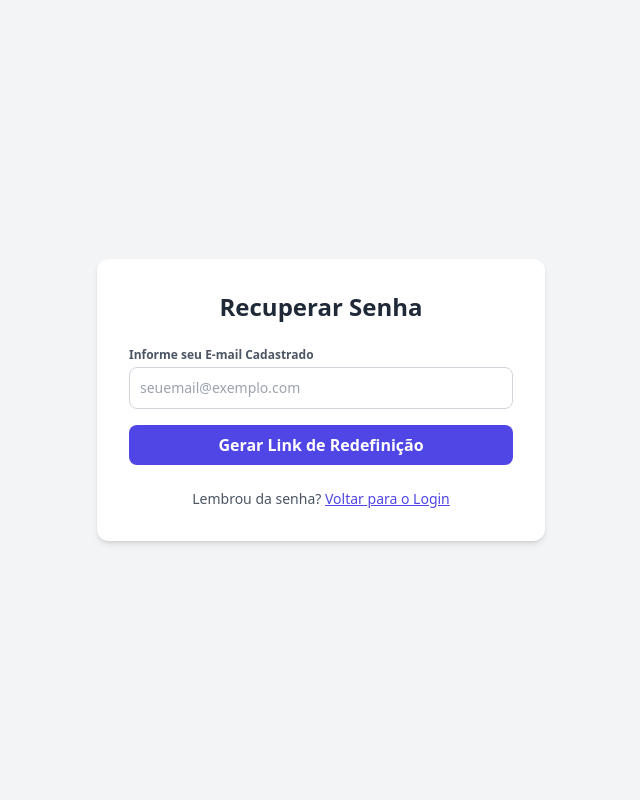
After one commit to leobrda/finance, a Django app: page /auth/esqueci-senha/ in a window 1280 px wide. The commit adds this page. Shown: the whole page, without its empty margins (319-959 px from the left). Run offline with Django 5.2, Linux system fonts and the light colour scheme; some libraries are stand-ins or nearby versions.

Commit message:
feat: implementa redefinicao de senha com geracao direta de token

```diff
--- a/accounts/urls.py
+++ b/accounts/urls.py
@@ -6,4 +6,13 @@ urlpatterns = [
     path('cadastro/', views.register_view, name='register'),
     path('login/', auth_views.LoginView.as_view(template_name='accounts/login.html'), name='login'),
     path('logout/', auth_views.LogoutView.as_view(), name='logout'),
+
+    # Rotas de redefinição sem depender de e-mail externo
+    path('esqueci-senha/', views.request_password_reset_view, name='password_reset_request'),
+    path('redefinir-senha/<uidb64>/<token>/', auth_views.PasswordResetConfirmView.as_view(
+            template_name='accounts/password_reset_confirm.html',
+            success_url='/auth/login/?reset=success'
+        ),
+        name='password_reset_confirm_direct'
+    ),
 ]
--- a/accounts/views.py
+++ b/accounts/views.py
@@ -1,5 +1,10 @@
 from django.shortcuts import render, redirect
 from django.contrib.auth import login
+from django.contrib.auth.models import User
+from django.contrib.auth.tokens import default_token_generator
+from django.utils.http import urlsafe_base64_encode
+from django.utils.encoding import force_bytes
+from django.urls import reverse
 from .forms import RegisterForm
 from .services import setup_new_user_workspaces
 
@@ -18,3 +23,28 @@ def register_view(request):
         form = RegisterForm()
 
     return render(request, 'accounts/register.html', {'form': form})
+
+
+def request_password_reset_view(request):
+    reset_url = None
+    user_found = False
+
+    if request.method == 'POST':
+        email = request.POST.get('email', '').strip()
+        user = User.objects.filter(email__iexact=email).first()
+
+        if user:
+            user_found = True
+            uid = urlsafe_base64_encode(force_bytes(user.pk))
+            token = default_token_generator.make_token(user)
+            # Monta a URL completa de redefinição
+            path = reverse('password_reset_confirm_direct', kwargs={'uidb64': uid, 'token': token})
+            reset_url = request.build_absolute_uri(path)
+        else:
+            user_found = False
+
+    return render(request, 'accounts/password_reset_request.html', {
+        'reset_url': reset_url,
+        'user_found': user_found,
+        'submitted': request.method == 'POST'
+    })
--- a/templates/accounts/login.html
+++ b/templates/accounts/login.html
@@ -14,6 +14,12 @@
             <button type="submit" class="w-full bg-emerald-600 text-white py-2 rounded-lg font-semibold hover:bg-emerald-700 transition">
                 Entrar
             </button>
+
+            <div class="text-right mt-2">
+                <a href="{% url 'password_reset_request' %}" class="text-xs text-gray-500 hover:text-indigo-600 underline">
+                    Esqueceu sua senha?
+                </a>
+            </div>
         </form>
         <p class="text-center text-sm text-gray-600 mt-4">
             Não possui conta? <a href="{% url 'register' %}" class="text-emerald-600 underline">Cadastre-se</a>
--- /dev/null
+++ b/templates/accounts/password_reset_request.html
@@ -0,0 +1,45 @@
+<!DOCTYPE html>
+<html lang="pt-br">
+<head>
+    <meta charset="UTF-8">
+    <title>Recuperar Senha - Gestão Financeira</title>
+    <script src="https://cdn.tailwindcss.com"></script>
+</head>
+<body class="bg-gray-100 flex items-center justify-center min-h-screen p-4">
+    <div class="bg-white p-8 rounded-xl shadow-md w-full max-w-md">
+        <h2 class="text-2xl font-bold text-gray-800 text-center mb-6">Recuperar Senha</h2>
+
+        {% if submitted and reset_url %}
+            <div class="bg-emerald-50 border border-emerald-200 text-emerald-800 p-4 rounded-lg mb-6">
+                <p class="text-sm font-semibold mb-2">Link gerado com sucesso!</p>
+                <p class="text-xs mb-3 text-emerald-700">Clique abaixo para definir sua nova senha agora:</p>
+                <a href="{{ reset_url }}"
+                   class="block text-center bg-emerald-600 hover:bg-emerald-700 text-white font-semibold py-2 px-4 rounded-lg text-sm transition">
+                    Redefinir Senha Agora
+                </a>
+            </div>
+        {% elif submitted and not user_found %}
+            <div class="bg-rose-50 border border-rose-200 text-rose-700 p-4 rounded-lg text-sm mb-4">
+                Nenhum usuário encontrado com este e-mail.
+            </div>
+        {% endif %}
+
+        <form method="post" class="space-y-4">
+            {% csrf_token %}
+            <div>
+                <label class="block text-xs font-semibold text-gray-600 mb-1">Informe seu E-mail Cadastrado</label>
+                <input type="email" name="email" required
+                       class="w-full rounded-lg border-gray-300 border p-2.5 text-sm focus:ring-indigo-500 focus:border-indigo-500"
+                       placeholder="seuemail@exemplo.com">
+            </div>
+            <button type="submit" class="w-full bg-indigo-600 text-white py-2 rounded-lg font-semibold hover:bg-indigo-700 transition">
+                Gerar Link de Redefinição
+            </button>
+        </form>
+
+        <p class="text-center text-sm text-gray-600 mt-6">
+            Lembrou da senha? <a href="{% url 'login' %}" class="text-indigo-600 underline">Voltar para o Login</a>
+        </p>
+    </div>
+</body>
+</html>
```
Also changed, not shown: templates/accounts/password_reset_confirm.html (added, +29 -0 lines).
